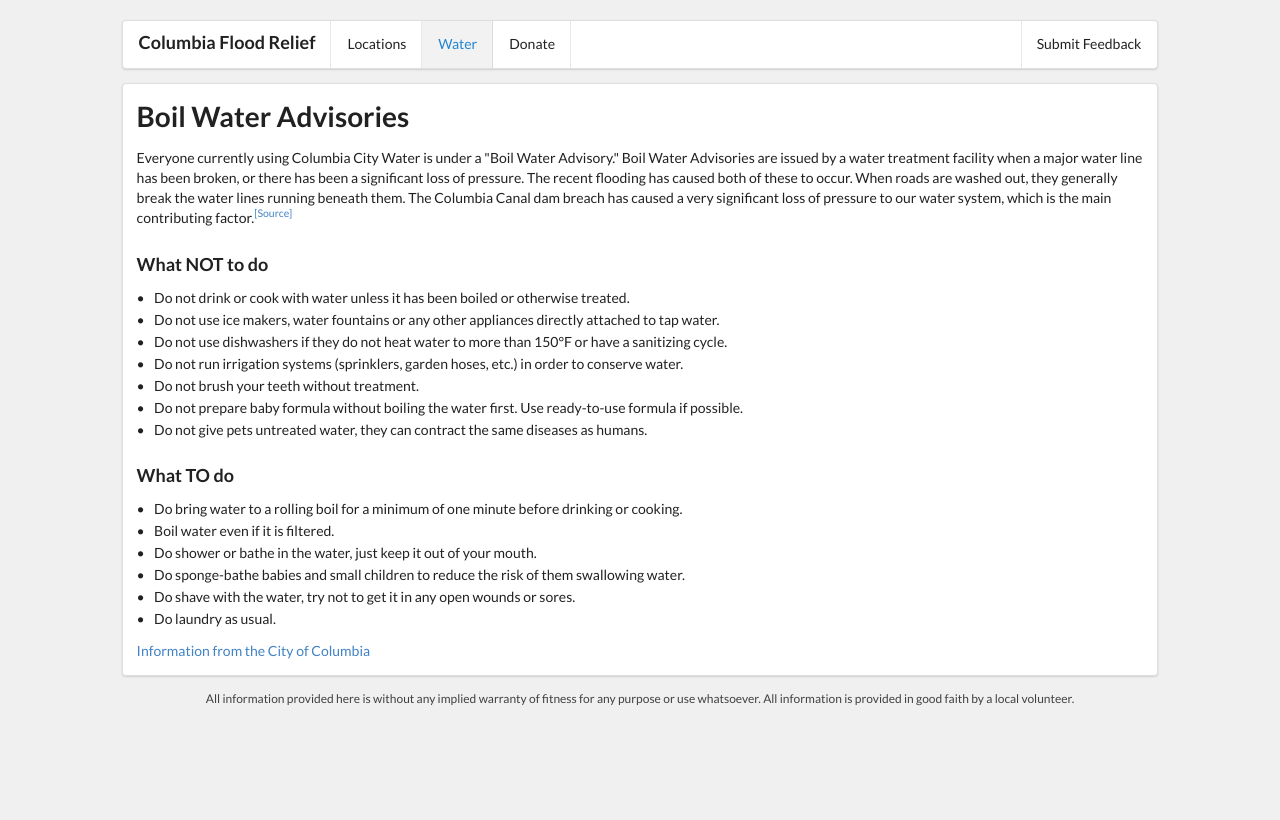
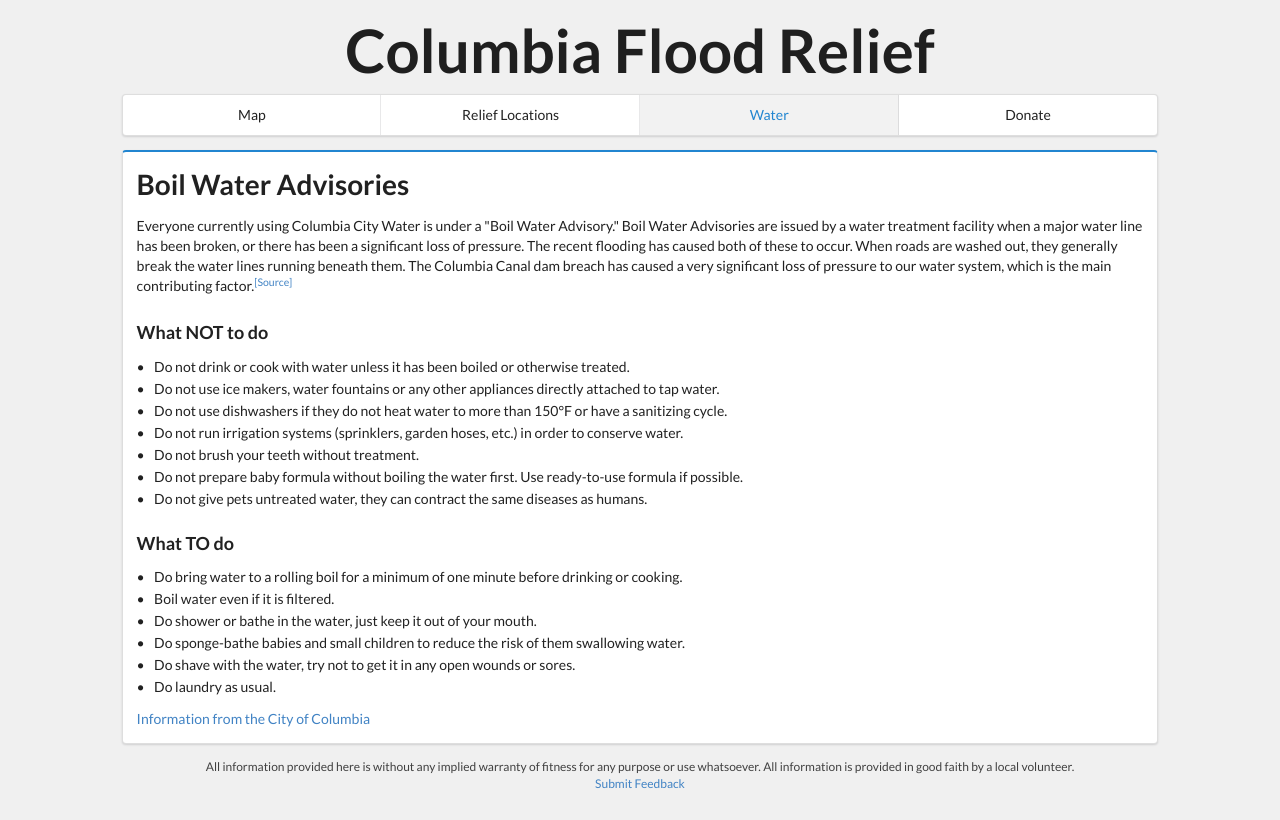
Before and after one commit to wadefletch/FloodRelief, a Flask app: page /water in a window 1280 px wide. Run offline with Flask 2, Linux system fonts and the light colour scheme; parts of the project's set-up code (start-up, migrations or seed data) failed here and were passed over; some libraries are stand-ins or nearby versions.

Commit message:
changed menu and feedback is now in footer

```diff
--- a/app/static/base.css
+++ b/app/static/base.css
@@ -31,6 +31,7 @@ footer {
     font-size: 12px;
     text-align: center;
     color: #404040;
+    padding-bottom: 10px;
 }
 
 #add-wrapper {
@@ -40,3 +41,10 @@ footer {
 #add-button {
     width: 100%;
 }
+
+#site-header {
+    text-align: center;
+    font-size: 60px;
+    padding: 20px;
+    font-weight: bold;
+}
--- a/app/templates/base.html
+++ b/app/templates/base.html
@@ -26,16 +26,14 @@
     {% block head %}
     {% endblock %}
 </head>
-<nav class="ui {{ config['COLOR'] }} stackable menu">
-    {{ nav_link("main.map", "<span class='ui header'>Columbia Flood Relief</span>") }}
-    {{ nav_link("main.all", "Locations") }}
+<body>
+<div id="site-header">Columbia Flood Relief</div>
+<nav class="ui {{ config['COLOR'] }} stackable four item menu">
+    {{ nav_link("main.map", "Map") }}
+    {{ nav_link("main.all", "Relief Locations") }}
     {{ nav_link("main.water", "Water") }}
     {{ nav_link("main.donate", "Donate") }}
-    <div class="right menu">
-        {{ nav_link("main.feedback", "Submit Feedback") }}
-    </div>
 </nav>
-<body>
 {% with messages = get_flashed_messages() %}
 {% if messages %}
 {% for message in messages %}
@@ -50,6 +48,8 @@
 </body>
 <footer>
     <p>All information provided here is without any implied warranty of fitness for any purpose or use whatsoever. All
-        information is provided in good faith by a local volunteer. {% block footer %}{% endblock %}</p>
+        information is provided in good faith by a local volunteer. {% block footer %}{% endblock %}
+        <br><a href="mailto://feedback@columbiafloodrelief.com?subject=Feedback">Submit Feedback</a>
+    </p>
 </footer>
 </html>
--- a/app/templates/donate.html
+++ b/app/templates/donate.html
@@ -3,7 +3,7 @@
 {% block title %}Donate{% endblock %}
 
 {% block content %}
-<div class="ui segment">
+<div class="ui {{ config['COLOR'] }} segment">
     <h1 class="ui header">Donations</h1>
 
     <p>If you wish to donate your time or money, please start by calling the state's donation team at
--- a/app/templates/water.html
+++ b/app/templates/water.html
@@ -3,7 +3,7 @@
 {% block title %}Water{% endblock %}
 
 {% block content %}
-<div class="ui segment">
+<div class="ui {{ config['COLOR'] }} segment">
     <h1 class="ui headers">Boil Water Advisories</h1>
     <p>Everyone currently using Columbia City Water is under a "Boil Water Advisory." Boil Water Advisories are issued
         by a water treatment facility when a major water line has been broken, or there has been a significant loss of
```
